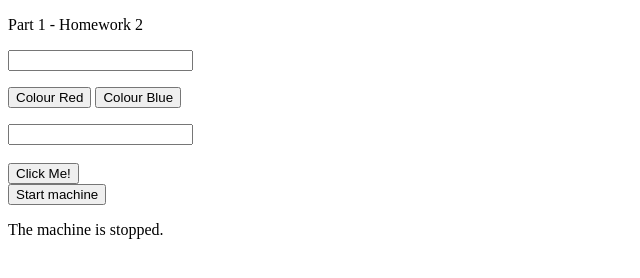
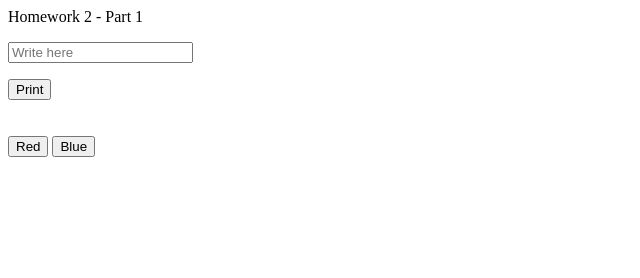
Before and after one commit to xavier414/d3js-dynamic-HTML-page, a plain HTML site: page Part 1.html in a window 1280 px wide. Shown: the whole page, without its empty margins (0-640 px from the left). Drawn offline with nearby package versions, Linux system fonts and the light colour scheme.

Commit message:
final version

```diff
--- a/Part 1.html
+++ b/Part 1.html
@@ -1,52 +1,58 @@
+
 <!DOCTYPE html>
 <html>
-    <head>
-        <title>Part 1 - Homework 2</title>
-        <script src="https://d3js.org/d3.v6.min.js"></script>
 
-        <body>
+<head>
 
-            <p>Part 1 - Homework 2 </p>
+	<title>Part 1 - Homework 2</title>
+
+</head>
 
 
-            <input type="text">
+<body>
 
+Homework 2 - Part 1
 
-            </input>
+<p></p>
 
-            <p></p>
+<input type="text" id="inputtedtext" name="" placeholder="Write here">
 
-            <button onclick="colorR()"> Colour Red</button>
-            <button onclick="colorP()"> Colour Blue</button>
+<p></p>
 
-            <p></p>
-            <input id="box" type="text"><br>
-            <br \>
-            <button onclick="givevalue()" type="button">Click Me!</button>
+<input type="button" name="" value="Print" onclick="addNewParagraph()">
 
+<div id="paragraph">
 
-            <form>
-                <input type="button" value="Start machine">
-              </form>
-              <p>The machine is stopped.</p>
+</div>
 
+<br><br>
 
-            </body>
+<input type="button" name="" value="Red" onclick="colourR()">
+
+<input type="button" name="" value="Blue" onclick="colourB()">
 
 
 
-<script>
+<script src="https://d3js.org/d3.v6.min.js"></script>
+<script type="text/javascript">
 
-function colorR(){
-    d3.selectAll("p").style("color","red");}
+    function colourR() {
+		d3.selectAll("p").style("color", "red");
+	}
 
-function colorP(){
-    d3.selectAll("p").style("color","blue");}
+	function colourB() {
+		d3.selectAll("p").style("color", "blue");
+	}
 
-function givevalue(){
-   d3.getElementById('box').p;
-}
+	function addNewParagraph() {
+		var inputValue = document.getElementById("inputtedtext").value;
+		d3.select("#paragraph").insert("p").text(inputValue);
+	}
+
+
 
 </script>
 
+</body>
+
 </html>
```
